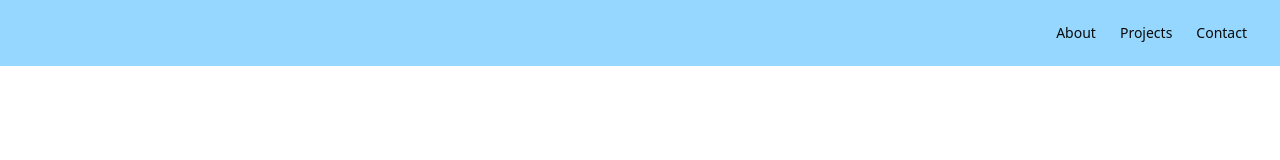
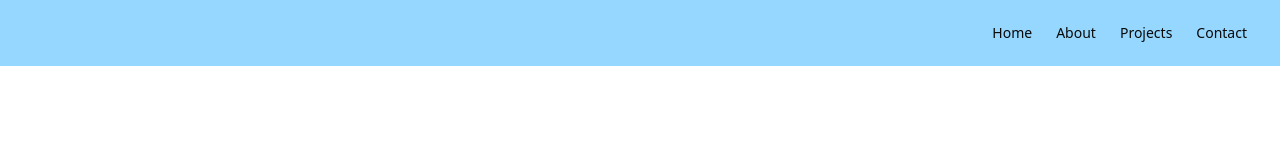
Before and after one commit to nianguye/portfolio, a Next.js app: page / in a window 1280 px wide. Shown: the top 160 px of the page. Built offline with nearby package versions, Linux system fonts and the light colour scheme.

Commit message:
added home

```diff
--- a/src/app/layout.tsx
+++ b/src/app/layout.tsx
@@ -31,7 +31,7 @@ export default function RootLayout({
       >
         <div className="flex min-h-screen flex-col bg-white">
           <Header />
-          <main className="flex-1">{children}</main>{" "}
+          <main className="flex-1 pb-16">{children}</main>{" "}
 
         </div>
         <footer>
--- a/src/components/header.tsx
+++ b/src/components/header.tsx
@@ -5,6 +5,9 @@ export default function Header() {
     <header className="sticky top-0 z-10 bg-[#90D5FF]/95 border border-transparent shadow-none ">
       <div className="relative flex h-16 items-center justify-end mx-auto px-8">
         <nav className="flex gap-6">
+        <Link href="/" className="text-sm font-medium hover:underline">
+            Home
+          </Link>
           <Link href="#about" className="text-sm font-medium hover:underline">
             About
           </Link>
```
